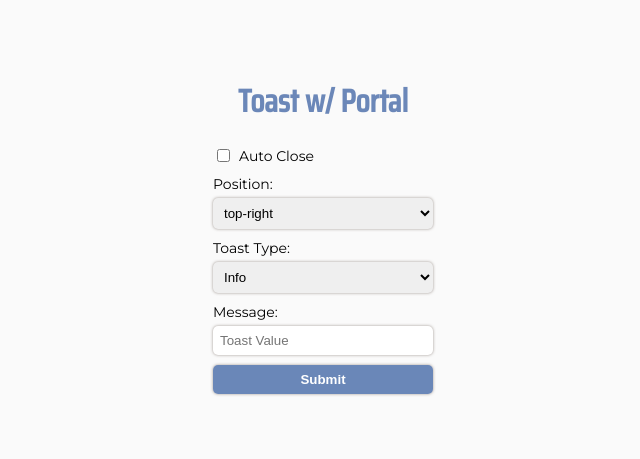
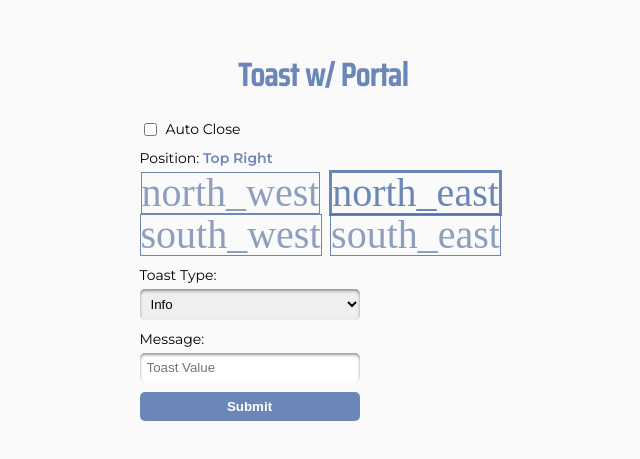
Before and after one commit to Tkalex32/toast-01_ts, a React (Create React App) app: page / in a window 1280 px wide. Shown: the part 165-624 px from the top of the page, without its empty margins (317-957 px from the left). Built offline with nearby package versions, Linux system fonts and the light colour scheme.

Commit message:
feat: add position switcher buttons

```diff
--- a/src/components/App/App.tsx
+++ b/src/components/App/App.tsx
@@ -1,13 +1,20 @@
-import { ToastPortal, ToastHandle } from 'components';
-import { FC, useRef, useState } from 'react';
+import { ToastPortal, ToastHandle, PositionSwitcher } from 'components';
+import { ChangeEventHandler, FC, useRef, useState } from 'react';
 import styles from './styles.module.css';
 
 export const App: FC = () => {
   const toastRef = useRef<ToastHandle>(null);
   const [text, setText] = useState<string>('');
   const [mode, setMode] = useState<string>('info');
-  const [position, setPosition] = useState('top-right');
+  const [selectedOption, setSelectedOption] =
+    useState<string>('top-right');
   const [autoClose, setAutoClose] = useState<boolean>(false);
+
+  const handleChange: ChangeEventHandler<HTMLInputElement> = event => {
+    console.log(event.currentTarget.value);
+
+    setSelectedOption(event.currentTarget.value);
+  };
 
   const addToast = () => {
     toastRef.current?.addMessage({ mode, message: text });
@@ -37,17 +44,16 @@ export const App: FC = () => {
           </div>
 
           <div className={styles.formGroup}>
-            <label htmlFor="positionSelect">Position:</label>
-            <select
-              value={position}
-              id="positionSelect"
-              onChange={e => setPosition(e.target.value)}
-            >
-              <option value="top-left">top-left</option>
-              <option value="top-right">top-right</option>
-              <option value="bottom-left">bottom-left</option>
-              <option value="bottom-right">bottom-right</option>
-            </select>
+            <label htmlFor="positionSelect">
+              Position:{' '}
+              <span className={styles.position}>
+                {selectedOption.replace(/-/, ' ')}
+              </span>
+            </label>
+            <PositionSwitcher
+              selectedOption={selectedOption}
+              handleChange={handleChange}
+            />
           </div>
 
           <div className={styles.formGroup}>
@@ -81,7 +87,7 @@ export const App: FC = () => {
       <ToastPortal
         ref={toastRef}
         autoClose={autoClose}
-        position={position}
+        position={selectedOption}
       />
     </div>
   );
--- a/src/components/App/styles.module.css
+++ b/src/components/App/styles.module.css
@@ -50,7 +50,7 @@
   outline: none;
   border-radius: 5px;
   box-sizing: border-box;
-  box-shadow: 0px 0px 3px #402d2181;
+  box-shadow: inset 0px 2px 3px #402d2181;
 }
 
 .content form button {
@@ -63,8 +63,12 @@
   color: #fff;
   border-radius: 5px;
   background-color: #4569a7ca;
-  box-shadow: 0px 0px 3px #402d2181;
   margin-top: 10px;
+  transition: all 0.3s ease-in-out;
+}
+
+.content form button:hover {
+  box-shadow: 0px 3px 8px #402d2181;
 }
 
 .content form label {
@@ -76,3 +80,9 @@
   display: flex;
   align-items: center;
 }
+
+.position {
+  color: #4569a7ca;
+  font-weight: 600;
+  text-transform: capitalize;
+}
--- /dev/null
+++ b/src/components/PositionSwitcher/PositionSwitcher.tsx
@@ -0,0 +1,75 @@
+import { ChangeEventHandler, FC } from 'react';
+import styles from './styles.module.css';
+
+interface PositionSwitcherProps {
+  selectedOption: string;
+  handleChange: ChangeEventHandler<HTMLInputElement>;
+}
+
+interface SwitcherProps extends PositionSwitcherProps {
+  name: string;
+  value: string;
+}
+
+const Switcher: FC<SwitcherProps> = ({
+  selectedOption,
+  handleChange,
+  name,
+  value,
+}) => {
+  console.log('Switcher');
+
+  return (
+    <div>
+      <label htmlFor={name}>
+        <input
+          type="radio"
+          name="position"
+          id={name}
+          value={value}
+          checked={selectedOption === value}
+          onChange={handleChange}
+        />
+        <span className={`${styles[name]}`}>{name}</span>
+      </label>
+    </div>
+  );
+};
+
+export const PositionSwitcher: FC<PositionSwitcherProps> = ({
+  selectedOption,
+  handleChange,
+}) => {
+  return (
+    <>
+      <div className={styles.wrapper}>
+        <Switcher
+          selectedOption={selectedOption}
+          handleChange={handleChange}
+          name="north_west"
+          value="top-left"
+        />
+
+        <Switcher
+          selectedOption={selectedOption}
+          handleChange={handleChange}
+          name="north_east"
+          value="top-right"
+        />
+        <Switcher
+          selectedOption={selectedOption}
+          handleChange={handleChange}
+          name="south_west"
+          value="bottom-left"
+        />
+
+        <Switcher
+          selectedOption={selectedOption}
+          handleChange={handleChange}
+          name="south_east"
+          value="bottom-right"
+        />
+      </div>
+    </>
+  );
+};
--- /dev/null
+++ b/src/components/PositionSwitcher/index.ts
@@ -0,0 +1 @@
+export * from './PositionSwitcher';
--- /dev/null
+++ b/src/components/PositionSwitcher/styles.module.css
@@ -0,0 +1,36 @@
+.wrapper {
+  display: grid;
+  grid-template-columns: 1fr 1fr;
+  grid-template-rows: 1fr;
+  align-items: center;
+  justify-items: center;
+  align-content: center;
+  justify-content: center;
+  width: max-content;
+  margin: 0 auto;
+  gap: 0 3px;
+}
+
+.north_west,
+.north,
+.north_east,
+.south_west,
+.south,
+.south_east {
+  font-family: 'Material Symbols Outlined';
+  font-weight: 500;
+  font-style: normal;
+  font-size: 40px;
+  line-height: 1;
+  letter-spacing: normal;
+  text-transform: none;
+  display: inline-block;
+  white-space: nowrap;
+  word-wrap: normal;
+  direction: ltr;
+  font-feature-settings: 'liga';
+  -webkit-font-feature-settings: 'liga';
+  -webkit-font-smoothing: antialiased;
+
+  border: 1px solid #4569a7ca;
+}
--- a/src/components/Toast/styles.module.css
+++ b/src/components/Toast/styles.module.css
@@ -13,7 +13,7 @@
   cursor: pointer;
   border-radius: 5px;
   box-sizing: border-box;
-  box-shadow: 0px 0px 2px rgb(69, 69, 69);
+  box-shadow: 0px 3px 5px rgb(173, 172, 172);
 
   transition: 0.2s;
   animation: fadeIn 0.75s;
@@ -22,7 +22,7 @@
 .toast:hover {
   transition: 0.2s;
   transform: scale(0.98);
-  box-shadow: 0px 0px 3px gray;
+  box-shadow: 0px 2px 3px rgb(173, 172, 172);
 }
 
 .wrapper {
--- a/src/components/index.ts
+++ b/src/components/index.ts
@@ -1,3 +1,4 @@
 export * from './App';
 export * from './ToastPortal';
 export * from './Toast';
+export * from './PositionSwitcher';
--- a/src/index.css
+++ b/src/index.css
@@ -1,8 +1,8 @@
 body {
   margin: 0;
-  font-family: -apple-system, BlinkMacSystemFont, 'Segoe UI', 'Roboto', 'Oxygen',
-    'Ubuntu', 'Cantarell', 'Fira Sans', 'Droid Sans', 'Helvetica Neue',
-    sans-serif;
+  font-family: -apple-system, BlinkMacSystemFont, 'Segoe UI', 'Roboto',
+    'Oxygen', 'Ubuntu', 'Cantarell', 'Fira Sans', 'Droid Sans',
+    'Helvetica Neue', sans-serif;
   -webkit-font-smoothing: antialiased;
   -moz-osx-font-smoothing: grayscale;
 }
@@ -11,3 +11,20 @@ code {
   font-family: source-code-pro, Menlo, Monaco, Consolas, 'Courier New',
     monospace;
 }
+
+[type='radio'] {
+  position: absolute;
+  opacity: 0;
+  width: 0;
+  height: 0;
+}
+
+[type='radio'] + span {
+  cursor: pointer;
+  color: #506c9ba3;
+}
+
+[type='radio']:checked + span {
+  outline: 2px solid #4569a7ca;
+  color: #4569a7ca;
+}
```
